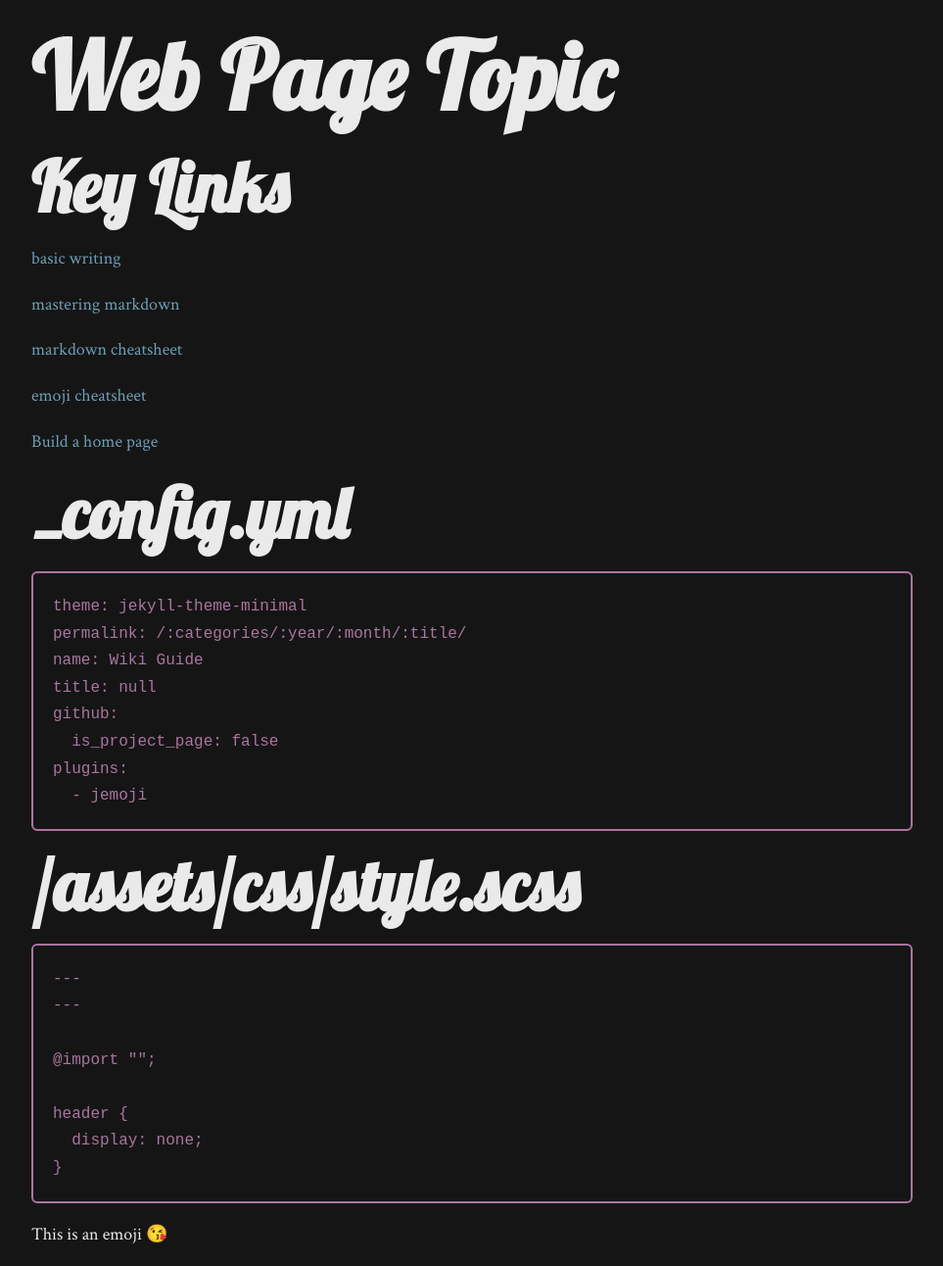
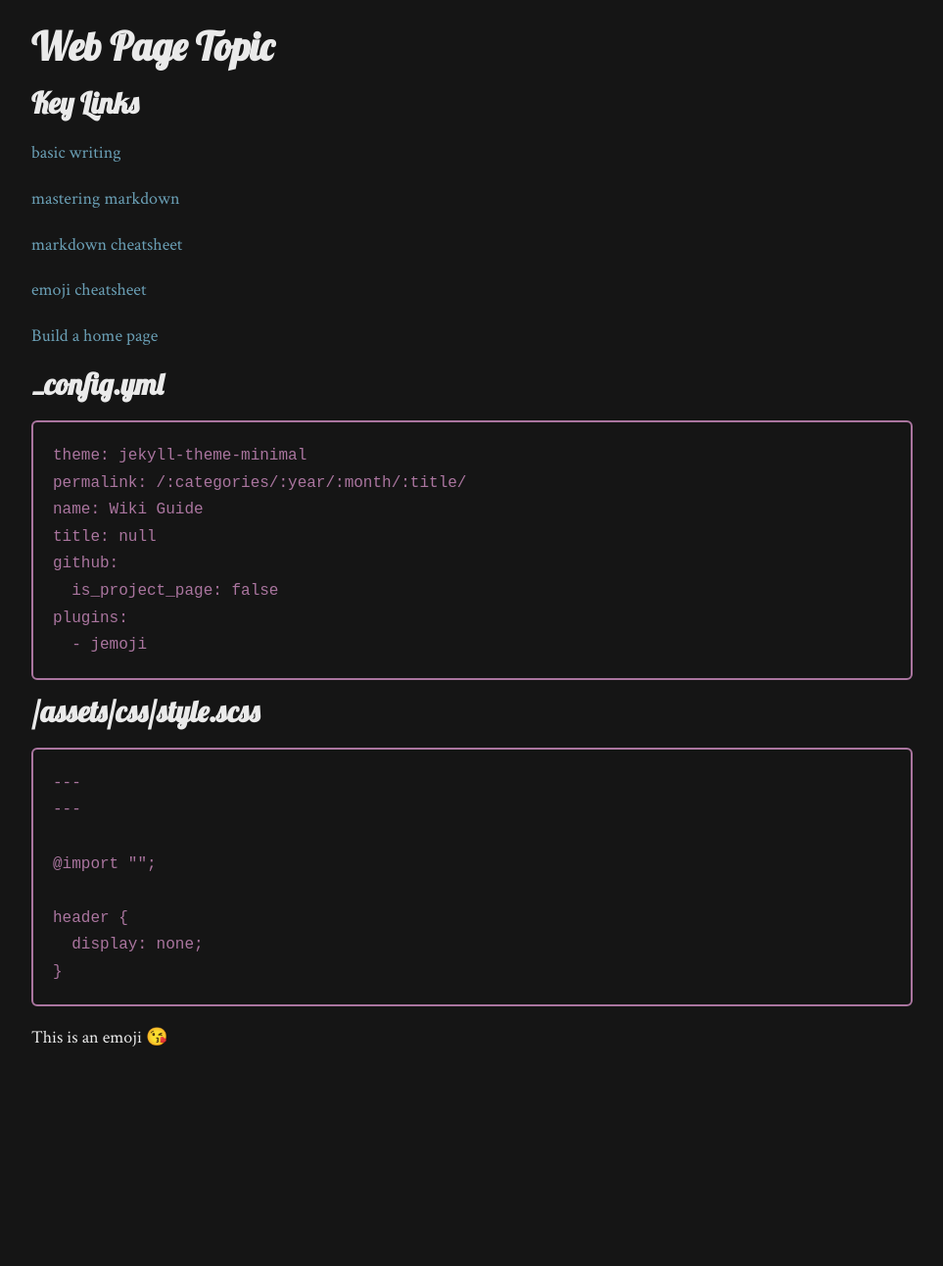
Before and after one commit to profphillips/wikibasics, a Jekyll site: the page built from index.md, in a window 1280 px wide. Shown: the whole page at 98% size, without its empty margins (158-1121 px from the left). Built offline with Jekyll 4.4.1, drawn with Linux system fonts in a browser that asks for light colours; emoji names are drawn with the system emoji font; our own code applies the rules of GitHub Pages for plain Markdown files; after the commit the page ends 1092 px from its top, so only the background shows below that.

Commit message:
Update style.scss

```diff
--- a/assets/css/style.scss
+++ b/assets/css/style.scss
@@ -53,7 +53,7 @@ $blockquote-font-family: '"Raleway", "monospace"'; //'Cursive';
 */
 
 html {
-  font-size: 24px;
+  font-size: 10px;
   margin: 0;
   font-family: sans-serif;
 }
```
